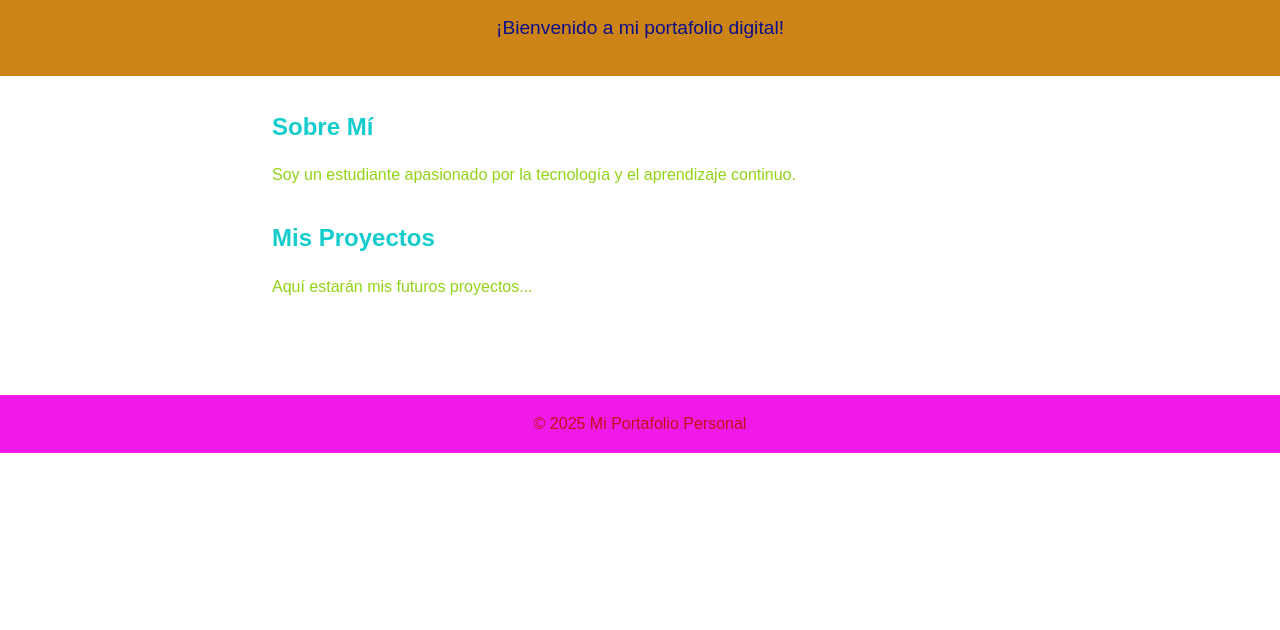
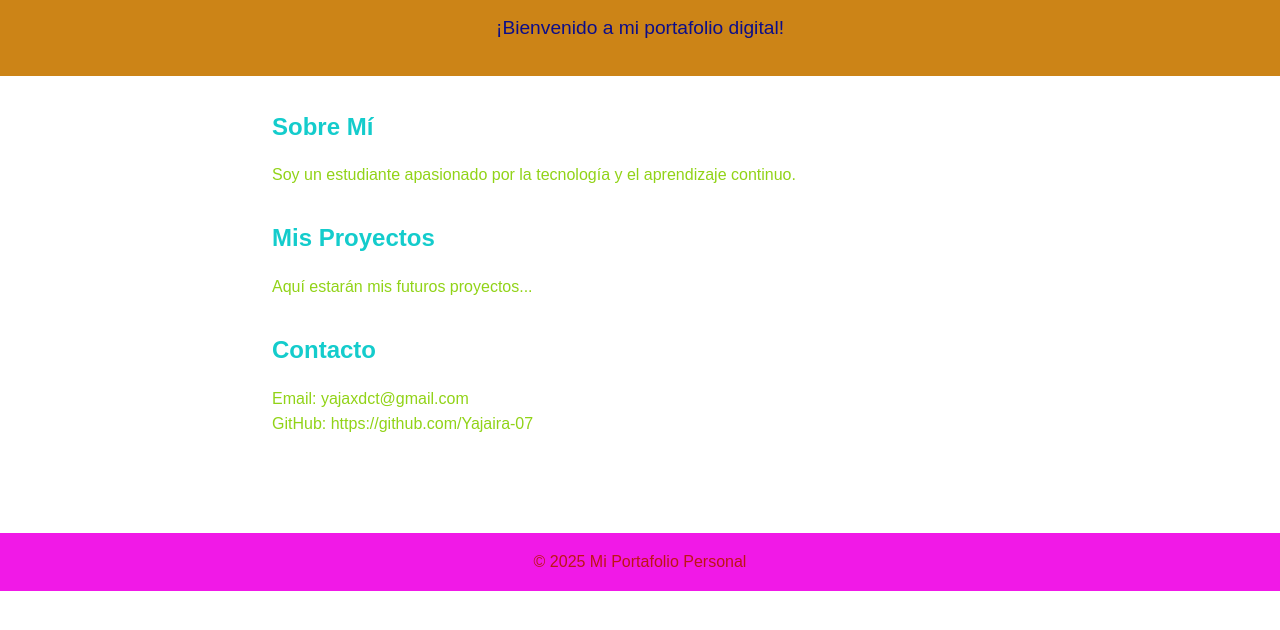
Before and after one commit to Yajaira-07/trabajo, a plain HTML site: page index.html in a window 1280 px wide. Shown: the part 112-742 px from the top of the page. Drawn offline with Linux system fonts and the light colour scheme.

Commit message:
Agregar sección del contacto

```diff
--- a/index.html
+++ b/index.html
@@ -22,6 +22,12 @@
             <h2>Mis Proyectos</h2>
             <p>Aquí estarán mis futuros proyectos...</p>
         </section>
+        <section id="contacto">
+            <h2>Contacto</h2>
+            <p>Email: yajaxdct@gmail.com</p>
+            <p>GitHub: https://github.com/Yajaira-07</p>
+        </section>
+
     </main>
 
     <footer>
```
